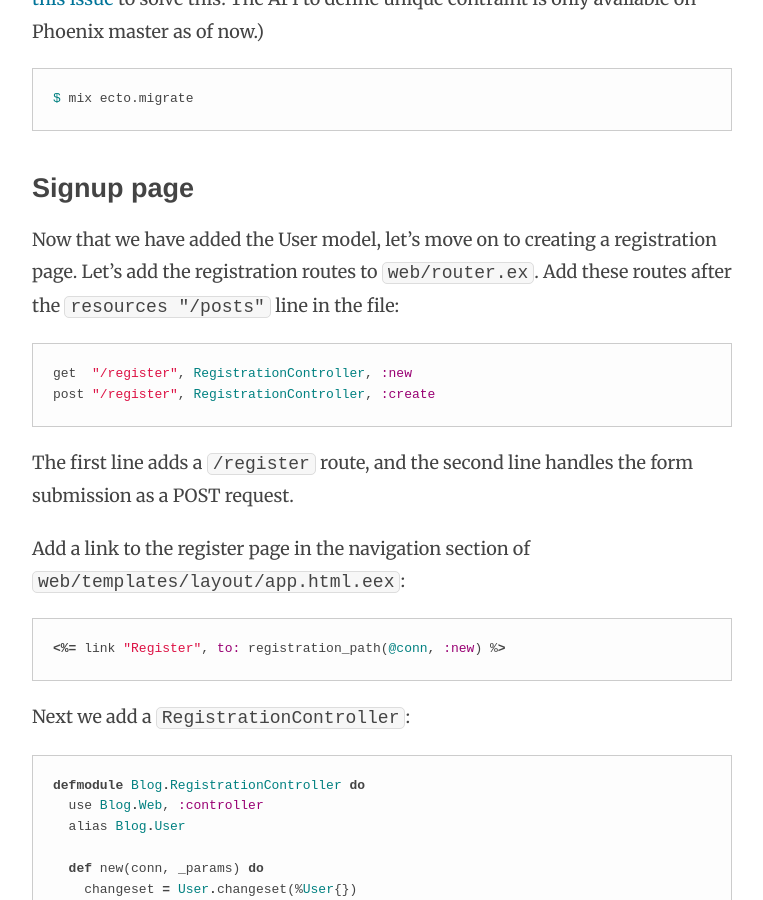
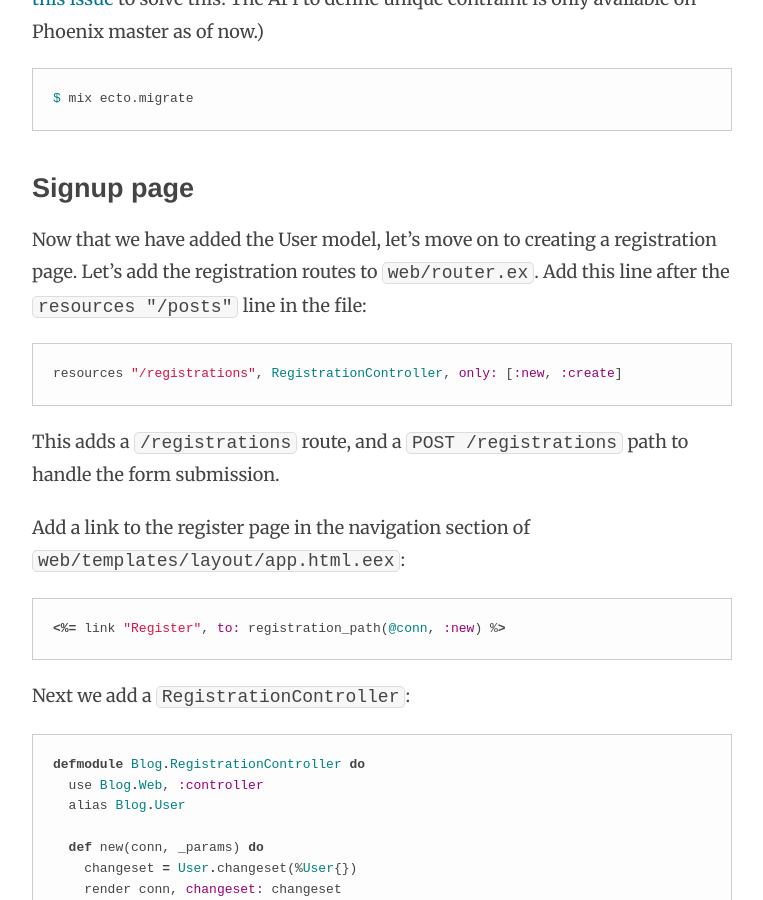
Before and after one commit to nithinbekal/nithinbekal.github.io, a Jekyll site: the page built from _posts/2015-06-13-phoenix-authentication.md, in a window 1280 px wide and 900 px high, scrolled down 1063 px. Shown: the whole window, without its empty margins (258-1021 px from the left). Built offline with Jekyll 4.4.1, drawn with Linux system fonts in a browser that asks for light colours; comment, search, counter and statistics services are not loaded.

Commit message:
Fix registrations routing

```diff
--- a/_posts/2015-06-13-phoenix-authentication.md
+++ b/_posts/2015-06-13-phoenix-authentication.md
@@ -73,20 +73,17 @@ $ mix ecto.migrate
 Now that we have added the User model,
 let's move on to creating a registration page.
 Let's add the registration routes to `web/router.ex`.
-Add these routes after
+Add this line after
 the `resources "/posts"` line
 in the file:
 
 {% highlight elixir %}
-get  "/register", RegistrationController, :new
-post "/register", RegistrationController, :create
+resources "/registrations", RegistrationController, only: [:new, :create]
 {% endhighlight %}
 
-The first line
-adds a `/register` route,
-and the second line
-handles the form submission
-as a POST request.
+This adds a `/registrations` route,
+and a `POST /registrations` path
+to handle the form submission.
 
 Add a link to the register page
 in the navigation section of
```
